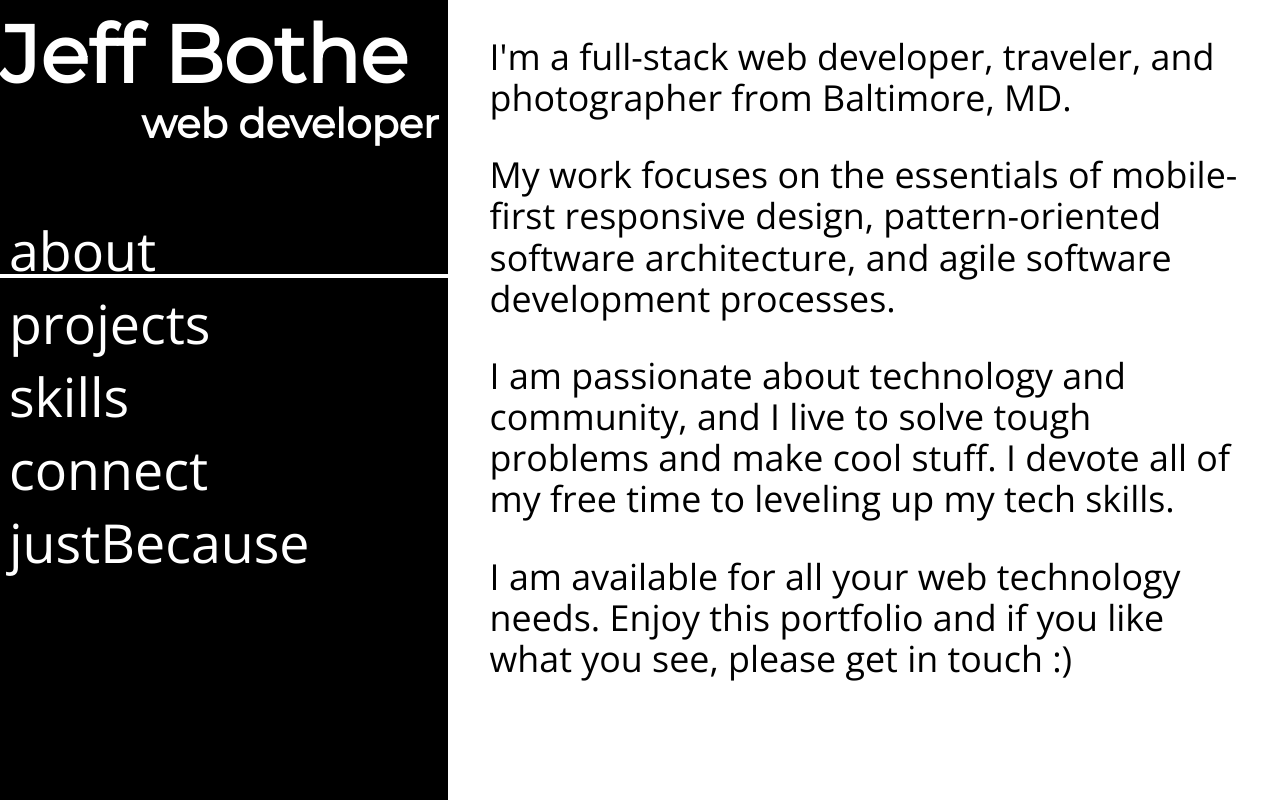
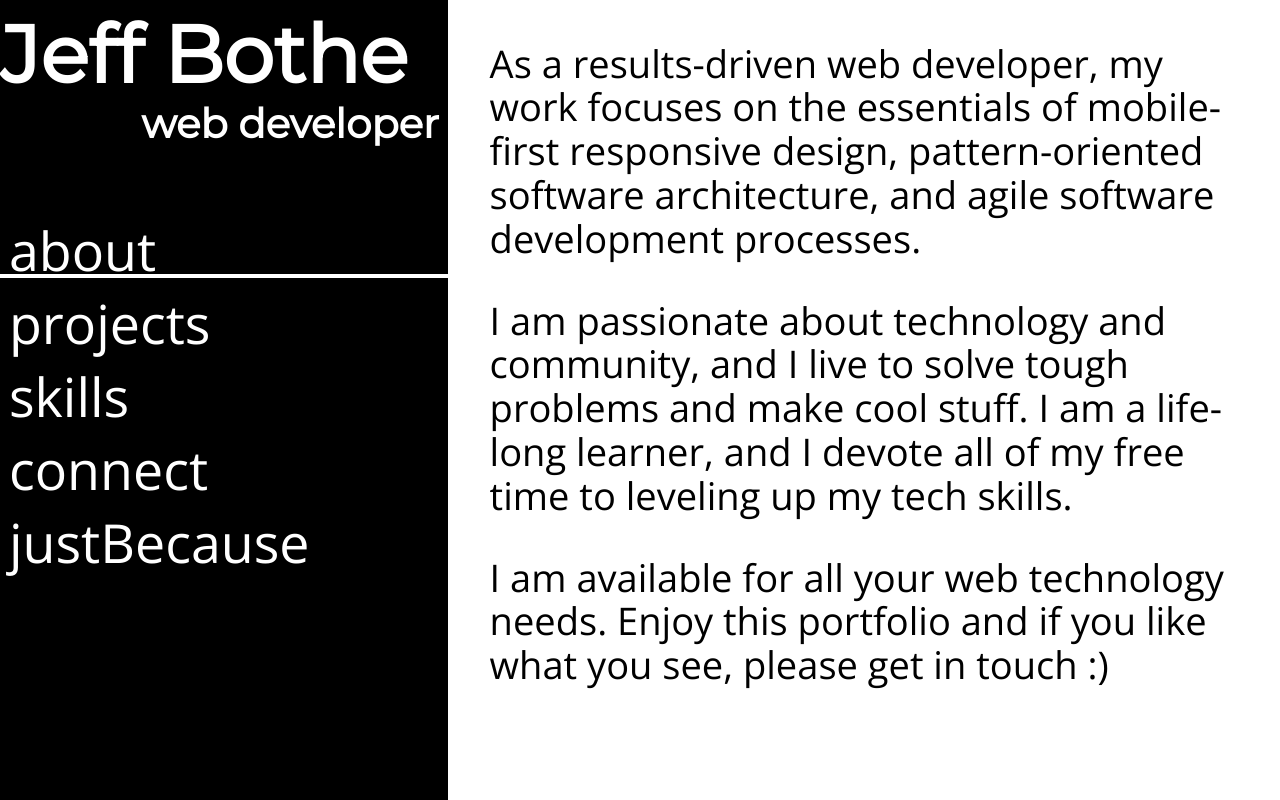
Before and after one commit to jmbothe/portfolio-new, a React (Create React App) app: page / in a window 1280 px wide. Both pictures are taken after a click on the button "about". Built offline with nearby package versions, Linux system fonts and the light colour scheme.

Commit message:
minor css changes

```diff
--- a/src/data.js
+++ b/src/data.js
@@ -1,7 +1,7 @@
 module.exports = {
   sections: ["about", "projects", "skills", "connect", "justBecause"],
 
-  about: `<p>I'm a full-stack web developer, traveler, and photographer from Baltimore, MD.</p><p>My work focuses on the essentials of mobile-first responsive design, pattern-oriented software architecture, and agile software development processes.</p><p>I am passionate about technology and community, and I live to solve tough problems and make cool stuff. I devote all of my free time to leveling up my tech skills.<p>I am available for all your web technology needs. Enjoy this portfolio and if you like what you see, please get in touch :)</p>`,
+  about: `<p>As a results-driven web developer, my work focuses on the essentials of mobile-first responsive design, pattern-oriented software architecture, and agile software development processes.</p><p>I am passionate about technology and community, and I live to solve tough problems and make cool stuff. I am a life-long learner, and I devote all of my free time to leveling up my tech skills.<p>I am available for all your web technology needs. Enjoy this portfolio and if you like what you see, please get in touch :)</p>`,
 
   projects: [
     {
@@ -59,10 +59,9 @@ module.exports = {
     {
       title: "Core",
       items: [
-        "Mobile-first responsive design.",
-        "Offline-first progressive web app development.",
+        "Mobile-first/offline-first responsive design.",
         "Pattern-oriented software architecture design.",
-        "Clean, DRY, self-documenting code.",
+        "Clean, DRY, declarative, self-documenting code.",
         "Agile software development processes."
       ]
     },
@@ -75,7 +74,7 @@ module.exports = {
         "jQuery",
         "React.js and JSX",
         "Node.js and npm",
-        "Service Workers",
+        "PWAs and Service Workers",
         "Bootstrap and Foundation",
         "Git and GitHub"
       ]
--- a/src/styles/index.css
+++ b/src/styles/index.css
@@ -107,7 +107,7 @@ button {
 .sections-container > section {
   height: 100%;
   width: 100%;
-  padding: 0 5%;
+  padding: 5%;
   background-color: #fff;
 }
 
@@ -115,7 +115,9 @@ button {
   color: #000;
 }
 
-.about {
+.about p,
+.sections-container > section h2 {
+  margin-top: 0;
 }
 
 .about p {
@@ -148,8 +150,12 @@ button {
   transition: all 200ms ease;
 }
 
-.skills li {
-  margin-bottom: 6px;
+.skill li {
+  margin-bottom: 1%;
+}
+
+.skill {
+  margin-bottom: 5%;
 }
 
 .connect {
@@ -341,7 +347,7 @@ button {
   }
 
   .about p {
-    font-size: 4rem;
+    font-size: 4.25rem;
   }
 
   .projects h2, .skills h2 {
```
